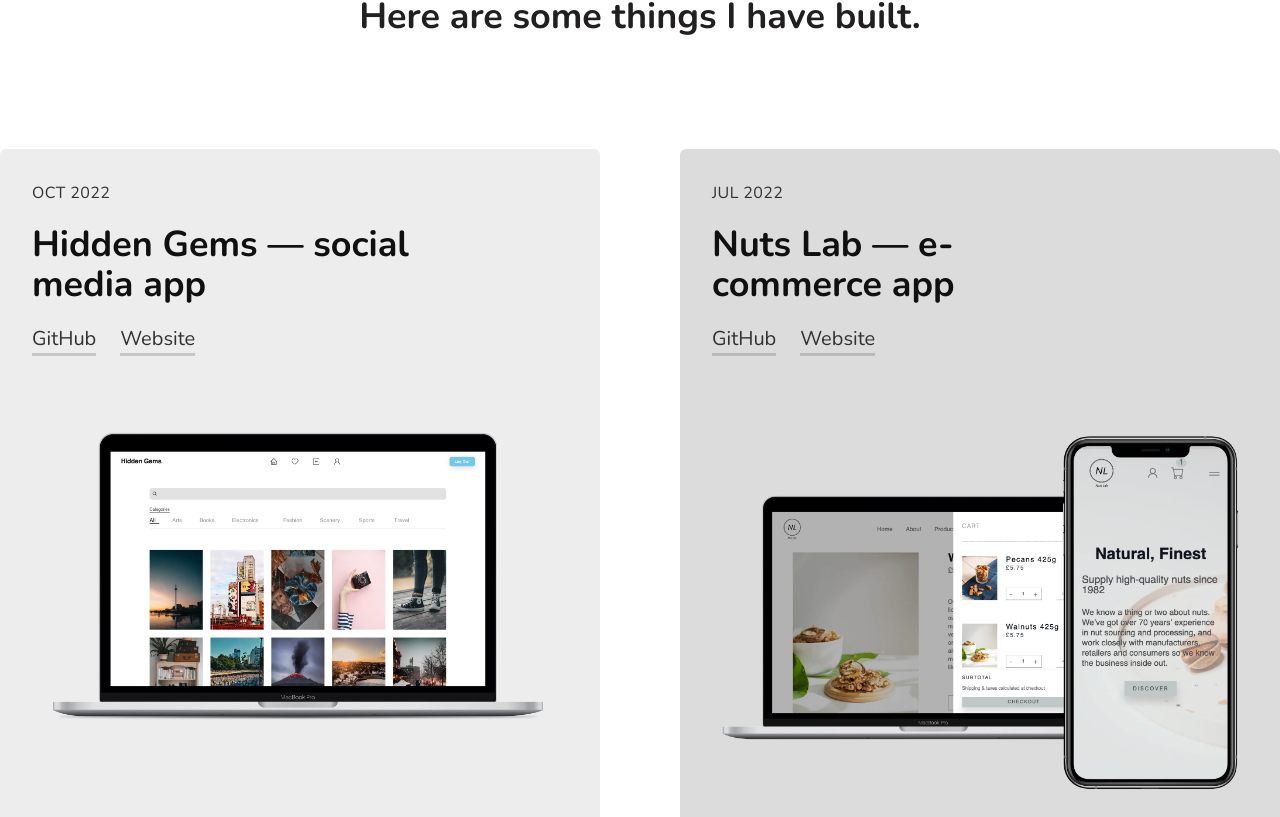
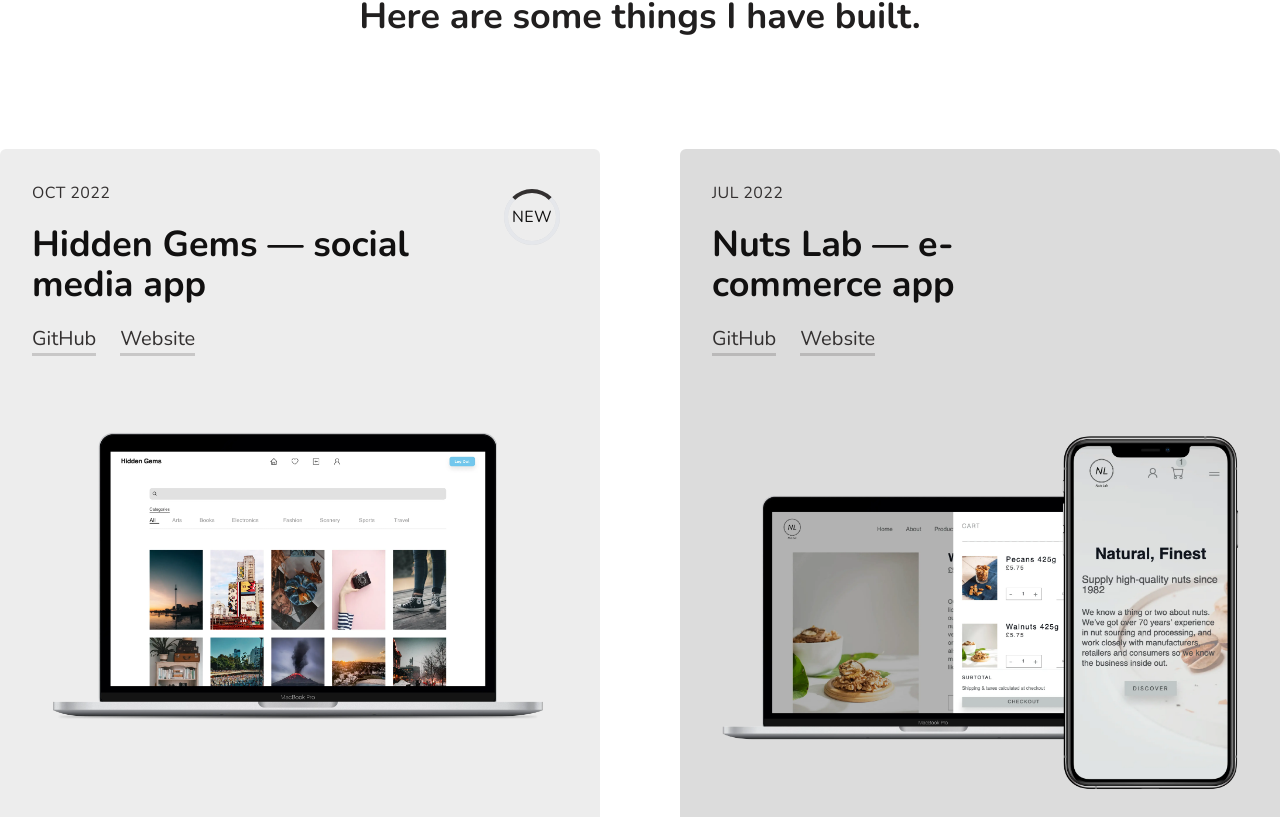
Before and after one commit to frankiecflam/frankielam.dev, a Next.js app: page / in a window 1280 px wide. Shown: the part 963-1780 px from the top of the page. Built offline with nearby package versions, Linux system fonts and the light colour scheme; a web font is replaced by a local one.

Commit message:
add NEW label with spin animation onto first project item

```diff
--- a/app/globals.css
+++ b/app/globals.css
@@ -112,6 +112,35 @@
     @apply lg:text-black lg:dark:text-black;
   }
   /*  */
+  /* New label on first project item */
+  .project-list > li:first-child {
+    @apply relative;
+  }
+
+  .project-list > li:first-child:before,
+  .project-list > li:first-child:after {
+    @apply absolute top-10 right-10 flex h-14 w-14 items-center justify-center rounded-full p-2;
+  }
+
+  .project-list > li:first-child:before {
+    @apply border-4 border-white-200 tracking-wide text-black content-['NEW'];
+  }
+
+  .project-list > li:first-child:after {
+    @apply border-4 border-t-black-200 content-[''];
+  }
+
+  .project-list > li:first-child:hover::after {
+    animation: spin 0.6s linear;
+  }
+
+  @keyframes spin {
+    to {
+      transform: rotate(360deg);
+    }
+  }
+
+  /*  */
 
   .contact-input-group {
     @apply relative;
```
